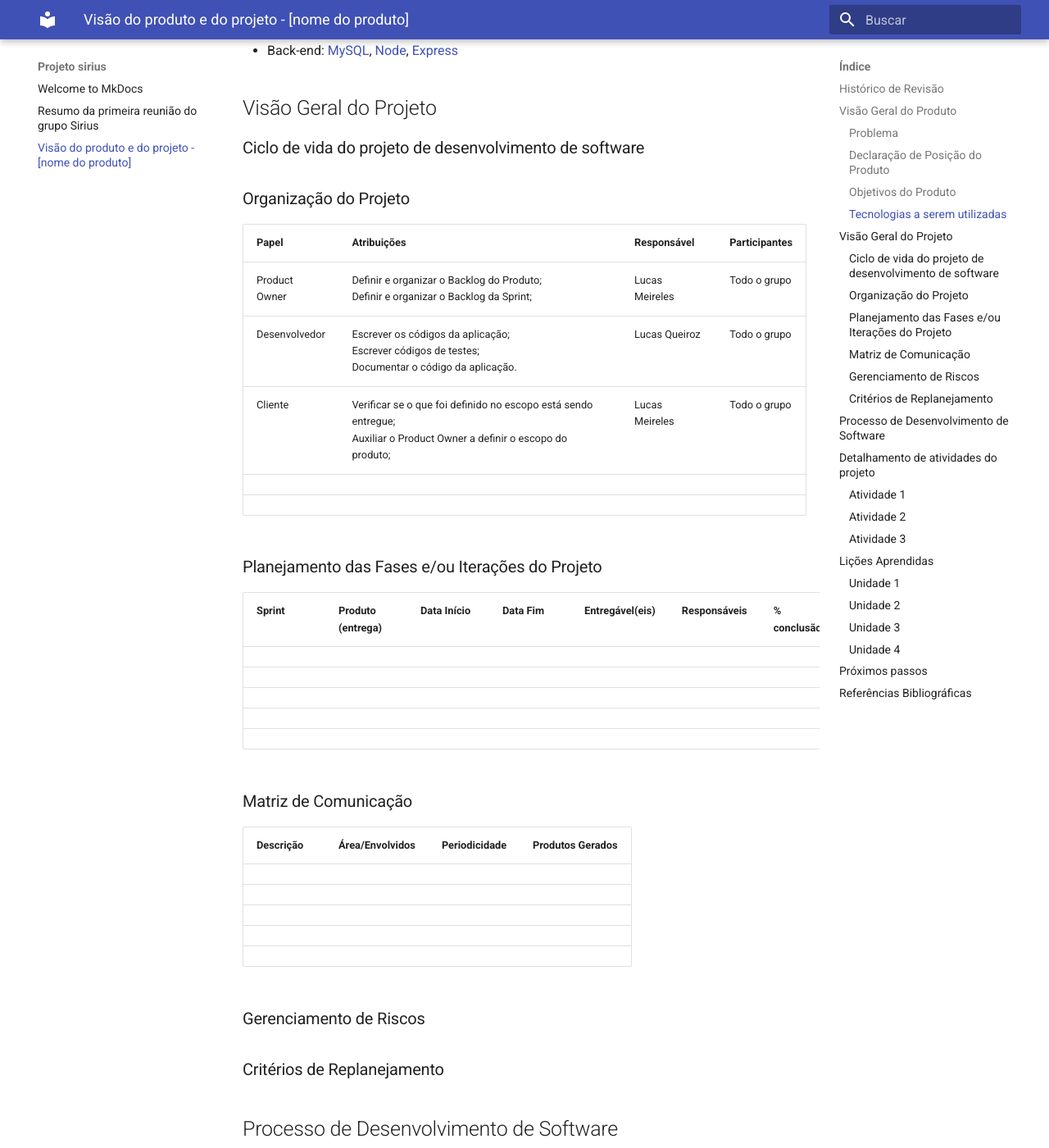
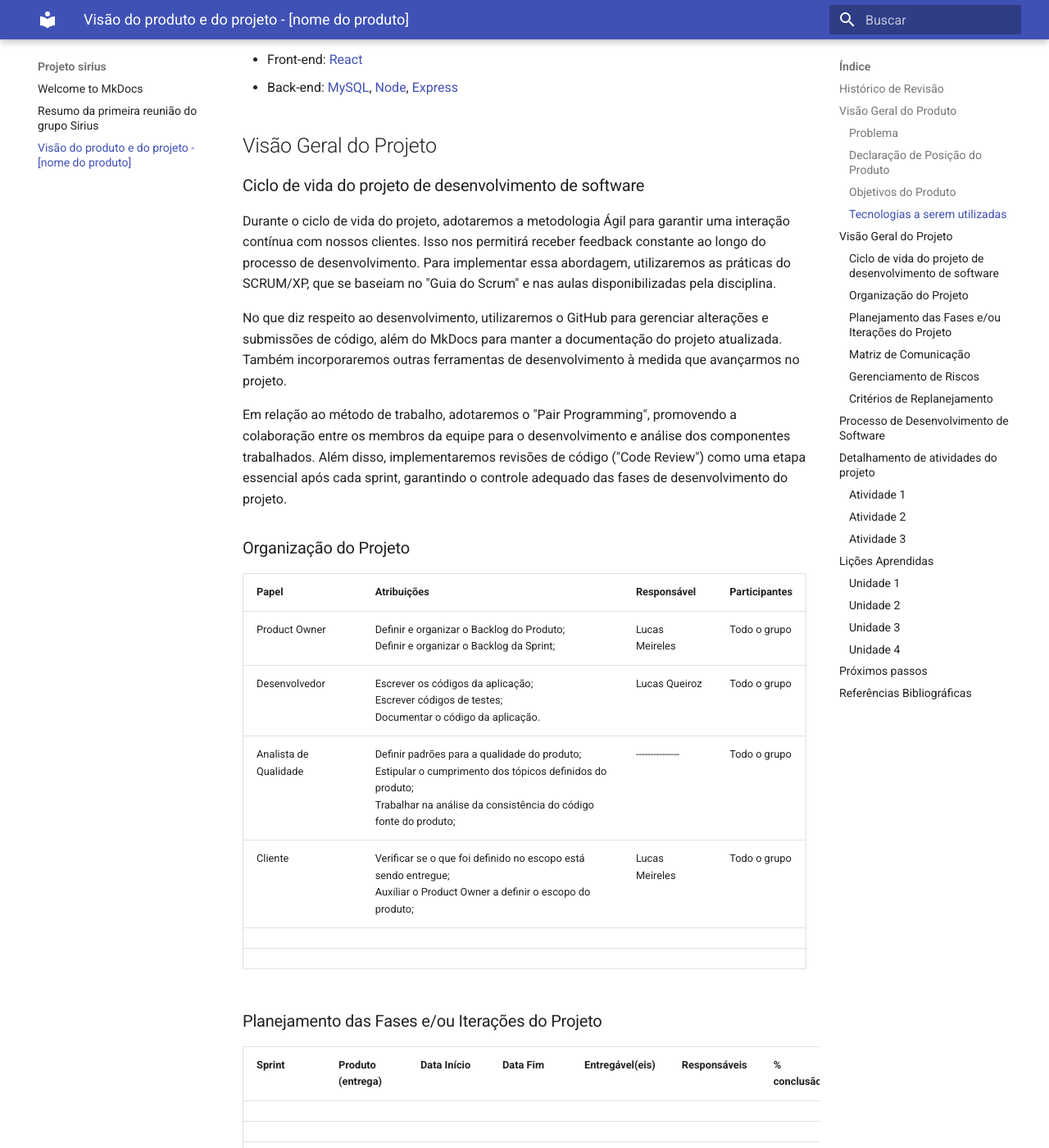
Before and after one commit to FGA0138-MDS-Ajax/2023-2-SIRIUS, an MkDocs documentation site: the page built from docs/visao-produto-projeto.md, in a window 1280 px wide and 1400 px high, scrolled down 1063 px. Shown: the whole window at 82% size. Built offline with MkDocs 1.6.1 and Material for MkDocs 9.7.7, drawn with Linux system fonts in a browser that asks for light colours; some of the changed text lies outside the part shown.

Commit message:
Inclusão do Ciclo de Vida do Projeto

```diff
--- a/docs/visao-produto-projeto.md
+++ b/docs/visao-produto-projeto.md
@@ -7,6 +7,7 @@
 | 03/10/2023 | 0.1    | Criação do documento (apenas o esqueleto)             | Lucas Queiroz                   |
 | 03/10/2023 | 0.2    | Adição de tecnologias a serem utilizadas              | Lucas Queiroz<br>Philipe Morais |
 | 03/10/2023 | 0.3    | Adição de alguns dos papéis na organização do projeto | Lucas Queiroz                   |
+| 03/10/2023 | 0.4    | Adição do Ciclo de vida do projeto                    | João Eduardo P.                 |
 
 ## Visão Geral do Produto
 
@@ -38,7 +39,11 @@
 ## Visão Geral do Projeto
 
 ### Ciclo de vida do projeto de desenvolvimento de software
+Durante o ciclo de vida do projeto, adotaremos a metodologia Ágil para garantir uma interação contínua com nossos clientes. Isso nos permitirá receber feedback constante ao longo do processo de desenvolvimento. Para implementar essa abordagem, utilizaremos as práticas do SCRUM/XP, que se baseiam no "Guia do Scrum" e nas aulas disponibilizadas pela disciplina.
 
+No que diz respeito ao desenvolvimento, utilizaremos o GitHub para gerenciar alterações e submissões de código, além do MkDocs para manter a documentação do projeto atualizada. Também incorporaremos outras ferramentas de desenvolvimento à medida que avançarmos no projeto.
+
+Em relação ao método de trabalho, adotaremos o "Pair Programming", promovendo a colaboração entre os membros da equipe para o desenvolvimento e análise dos componentes trabalhados. Além disso, implementaremos revisões de código ("Code Review") como uma etapa essencial após cada sprint, garantindo o controle adequado das fases de desenvolvimento do projeto.
 
 
 ### Organização do Projeto
@@ -47,6 +52,7 @@
 | ------------- | ------------------------------------------------------------ | -------------- | ------------- |
 | Product Owner | Definir e organizar o Backlog do Produto;<br>Definir e organizar o Backlog da Sprint; | Lucas Meireles | Todo o grupo  |
 | Desenvolvedor | Escrever os códigos da aplicação;<br>Escrever códigos de testes;<br>Documentar o código da aplicação. | Lucas Queiroz  | Todo o grupo  |
+| Analista de Qualidade | Definir padrões para a qualidade do produto;<br>Estipular o cumprimento dos tópicos definidos do produto;<br>Trabalhar na análise da consistência do código fonte do produto; | ---------------  | Todo o grupo  |
 | Cliente       | Verificar se o que foi definido no escopo está sendo entregue;<br>Auxiliar o Product Owner a definir o escopo do produto; | Lucas Meireles | Todo o grupo  |
 |               |                                                              |                |               |
 |               |                                                              |                |               |
```
